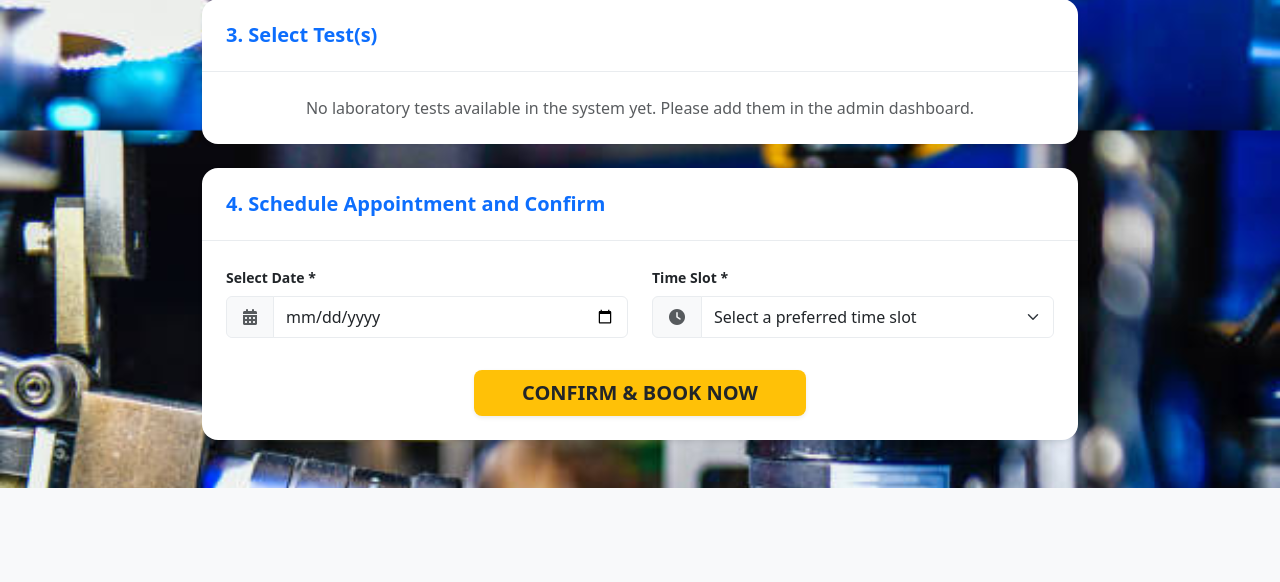
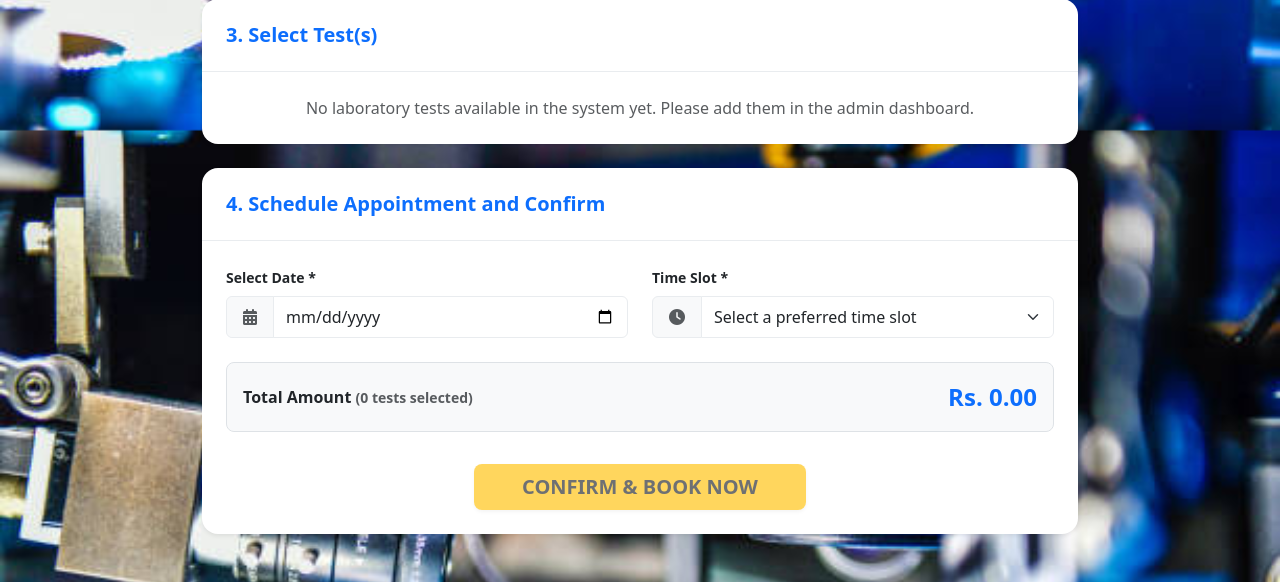
Before and after one commit to Ashagiri/Hos-Lab-Era, a Django app: page /booking/ in a window 1280 px wide. Shown: the part 723-1305 px from the top of the page. Before the commit the page ends 1211 px from the top, so only its background shows below. Run offline with Django 5.2, Linux system fonts and the light colour scheme; the visitor is signed in with stand-in values (Sample User, id 1); data that the repository does not hold is empty.

Commit message:
feat: Add dynamic pricing and selection count for lab tests in booking form

```diff
--- a/core/templates/laboratory/booking.html
+++ b/core/templates/laboratory/booking.html
@@ -156,7 +156,7 @@
                     {% for test in tests %}
                     <label class="list-group-item d-flex align-items-center justify-content-between p-3 border-bottom border-light-subtle">
                         <div class="d-flex align-items-center gap-3">
-                            <input class="form-check-input flex-shrink-0 m-0 border-secondary-subtle fs-5" type="checkbox" name="tests" value="{{ test.id }}">
+                            <input class="form-check-input flex-shrink-0 m-0 border-secondary-subtle fs-5 test-checkbox" type="checkbox" name="tests" value="{{ test.id }}" data-price="{{ test.price }}">
                             <div class="fs-4 px-2 py-1 rounded bg-info-subtle">{{ test.icon }}</div>
                             <div>
                                 <h6 class="mb-0 fw-bold text-dark fs-6">{{ test.test_name }}</h6>
@@ -215,8 +215,13 @@
                         </div>
                     </div>
 
+                    <div class="d-flex justify-content-between align-items-center bg-light rounded-3 p-3 mb-4 border">
+                        <span class="fw-semibold text-dark">Total Amount <span id="selectedCount" class="text-muted small">(0 test selected)</span></span>
+                        <span class="fw-bold text-primary fs-4">Rs. <span id="totalPrice">0.00</span></span>
+                    </div>
+
                     <div class="text-center pt-2">
-                        <button type="submit" class="btn btn-warning text-dark fw-bold btn-lg rounded-3 px-5 py-2.5 shadow-sm d-inline-flex align-items-center gap-2 border-0">
+                        <button type="submit" id="confirmBookBtn" class="btn btn-warning text-dark fw-bold btn-lg rounded-3 px-5 py-2.5 shadow-sm d-inline-flex align-items-center gap-2 border-0" disabled>
                             CONFIRM & BOOK NOW
                         </button>
                     </div>
@@ -227,5 +232,35 @@
 
     <script src="https://cdn.jsdelivr.net/npm/bootstrap@5.3.3/dist/js/bootstrap.bundle.min.js"></script>
 
+    <script>
+      const testCheckboxes = document.querySelectorAll('.test-checkbox');
+      const totalPriceEl = document.getElementById('totalPrice');
+      const selectedCountEl = document.getElementById('selectedCount');
+      const confirmBtn = document.getElementById('confirmBookBtn');
+
+      function updateTotal() {
+        let total = 0;
+        let count = 0;
+
+        testCheckboxes.forEach(function (checkbox) {
+          if (checkbox.checked) {
+            total += parseFloat(checkbox.dataset.price) || 0;
+            count += 1;
+          }
+        });
+
+        totalPriceEl.textContent = total.toFixed(2);
+        selectedCountEl.textContent = '(' + count + ' test' + (count === 1 ? '' : 's') + ' selected)';
+        confirmBtn.disabled = count === 0;
+      }
+
+      testCheckboxes.forEach(function (checkbox) {
+        checkbox.addEventListener('change', updateTotal);
+      });
+
+      // Run once on load in case the browser restores checked state on refresh
+      updateTotal();
+    </script>
+
 </body>
 </html>
```
